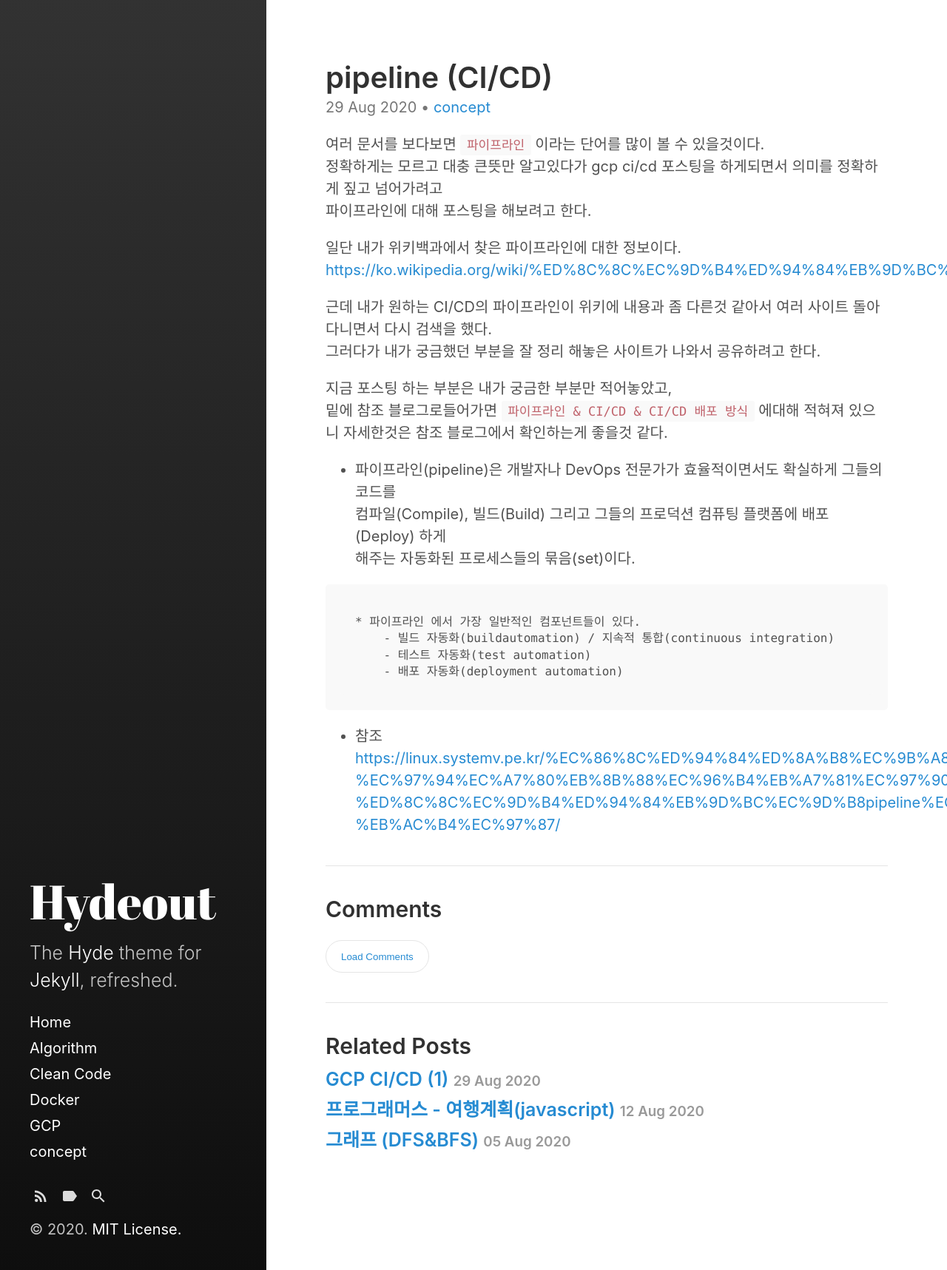
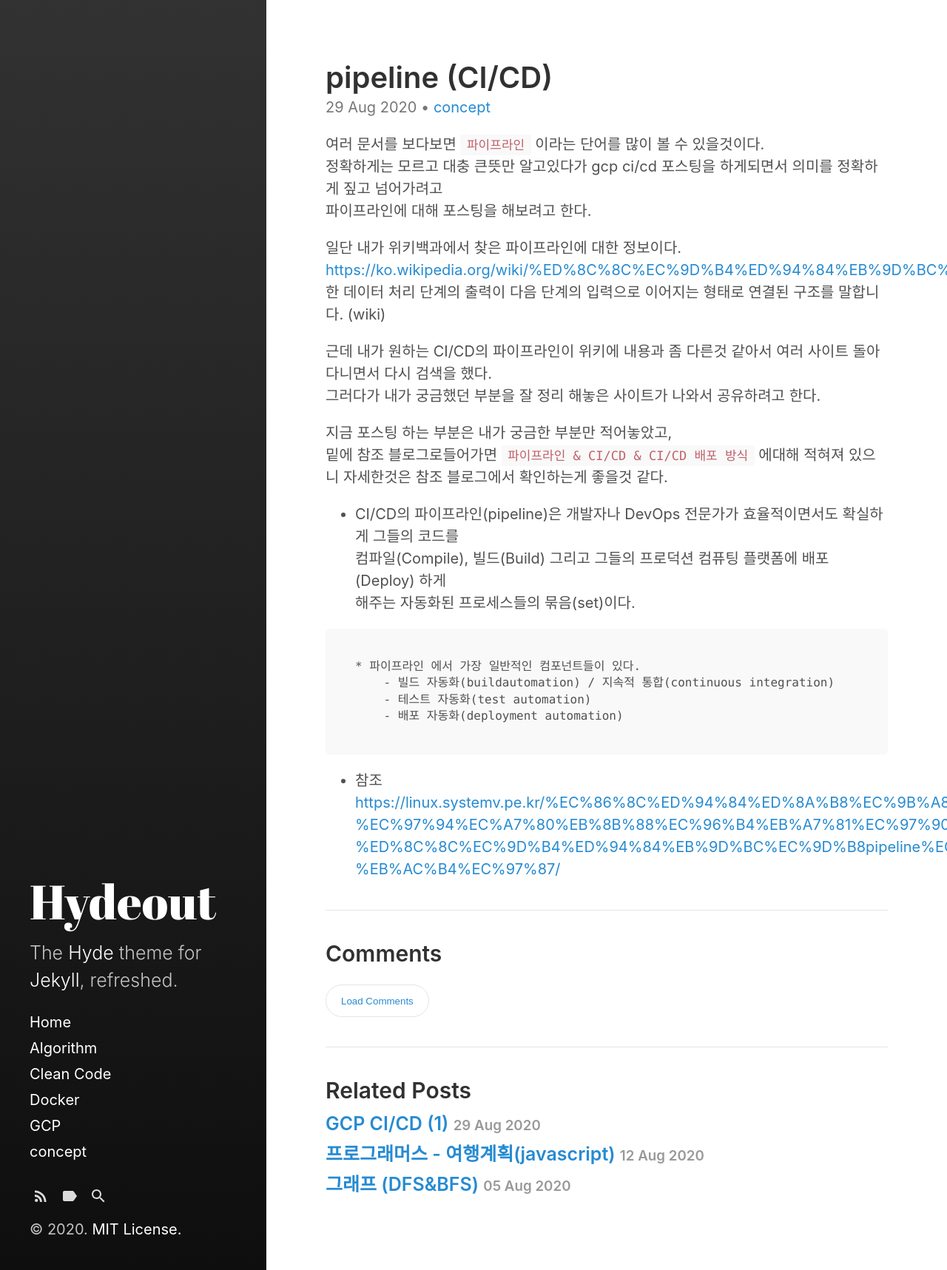
Before and after one commit to eunjju1209/eunjju1209.github.io, a Jekyll site: the page built from _posts/2020-08-29-concept-pipeline.md, in a window 1280 px wide. Shown: the whole page at 74% size. Built offline with Jekyll 4.4.1, drawn with Linux system fonts in a browser that asks for light colours; comment, search, counter and statistics services are not loaded.

Commit message:
파이프라인 정의 추가

```diff
--- a/_posts/2020-08-29-concept-pipeline.md
+++ b/_posts/2020-08-29-concept-pipeline.md
@@ -13,13 +13,14 @@ categories: concept
 <a cursor="pointer" target="_blank" href='https://ko.wikipedia.org/wiki/%ED%8C%8C%EC%9D%B4%ED%94%84%EB%9D%BC%EC%9D%B8_(%EC%BB%B4%ED%93%A8%ED%8C%85)'>
     https://ko.wikipedia.org/wiki/%ED%8C%8C%EC%9D%B4%ED%94%84%EB%9D%BC%EC%9D%B8_(%EC%BB%B4%ED%93%A8%ED%8C%85)
 </a>
+한 데이터 처리 단계의 출력이 다음 단계의 입력으로 이어지는 형태로 연결된 구조를 말합니다. (wiki)
 
 근데 내가 원하는 CI/CD의 파이프라인이 위키에 내용과 좀 다른것 같아서 여러 사이트 돌아다니면서 다시 검색을 했다.<br/>
 그러다가 내가 궁금했던 부분을 잘 정리 해놓은 사이트가 나와서 공유하려고 한다.
 
 지금 포스팅 하는 부분은 내가 궁금한 부분만 적어놓았고,<br/> 밑에 참조 블로그로들어가면 `파이프라인 & CI/CD & CI/CD 배포 방식` 에대해 적혀져 있으니 자세한것은 참조 블로그에서 확인하는게 좋을것 같다.
 
-* 파이프라인(pipeline)은 개발자나 DevOps 전문가가 효율적이면서도 확실하게 그들의 코드를 <br/>
+* CI/CD의 파이프라인(pipeline)은 개발자나 DevOps 전문가가 효율적이면서도 확실하게 그들의 코드를 <br/>
 컴파일(Compile), 빌드(Build) 그리고 그들의 프로덕션 컴퓨팅 플랫폼에 배포(Deploy) 하게<br/>
 해주는 자동화된 프로세스들의 묶음(set)이다.
 
```
Also changed, not shown: 2 other files.
